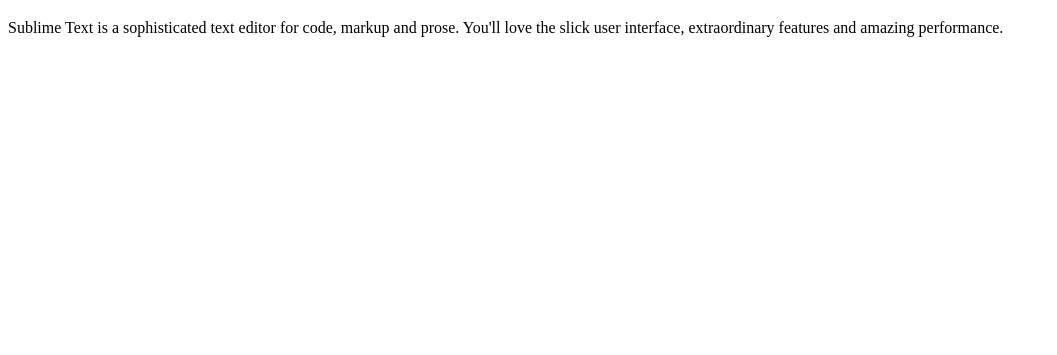
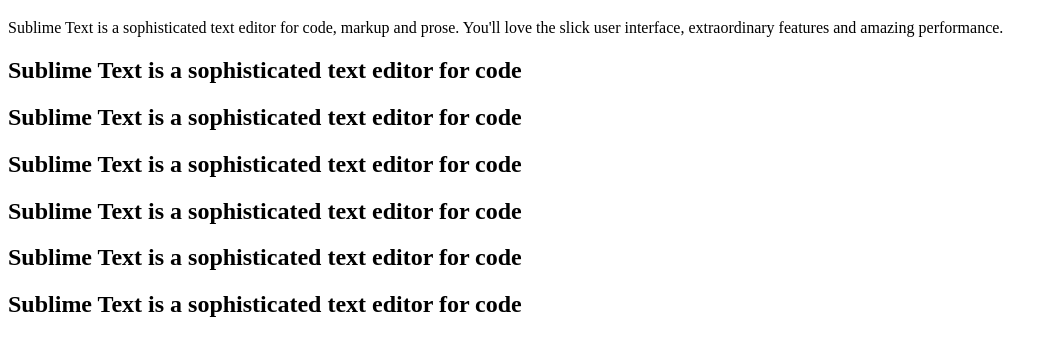
Before and after one commit to shakeen/hossain, a plain HTML site: page index.html in a window 1280 px wide. Shown: the part 61-416 px from the top of the page, without its empty margins (0-1057 px from the left). Drawn offline with Linux system fonts and the light colour scheme.

Commit message:
Update index.html

```diff
--- a/index.html
+++ b/index.html
@@ -14,5 +14,11 @@ and open the template in the editor.
         <h1>Shakeen</h1>
         <p>Sublime Text is a sophisticated text editor for code, markup and prose.
 You'll love the slick user interface, extraordinary features and amazing performance.</p>
+        <h2>Sublime Text is a sophisticated text editor for code</h2>
+        <h2>Sublime Text is a sophisticated text editor for code</h2>
+        <h2>Sublime Text is a sophisticated text editor for code</h2>
+        <h2>Sublime Text is a sophisticated text editor for code</h2>
+        <h2>Sublime Text is a sophisticated text editor for code</h2>
+        <h2>Sublime Text is a sophisticated text editor for code</h2>
     </body>
 </html>
```
